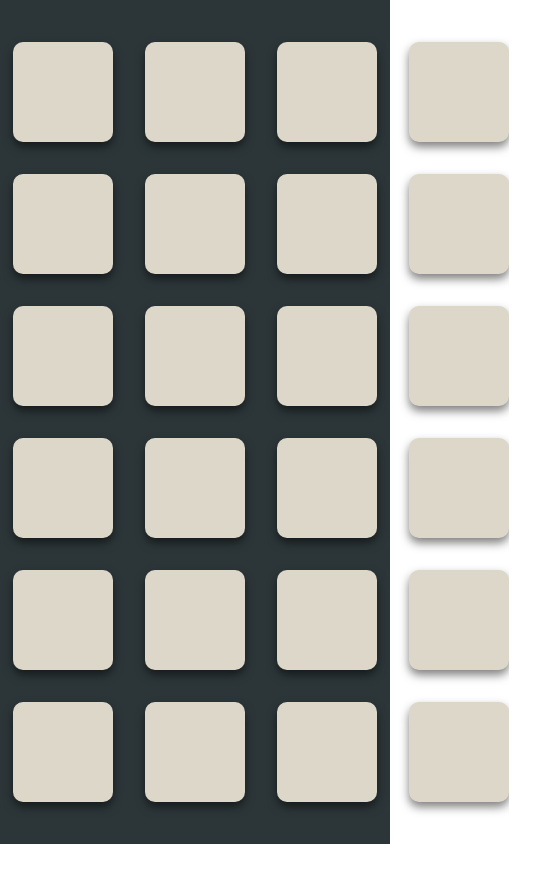
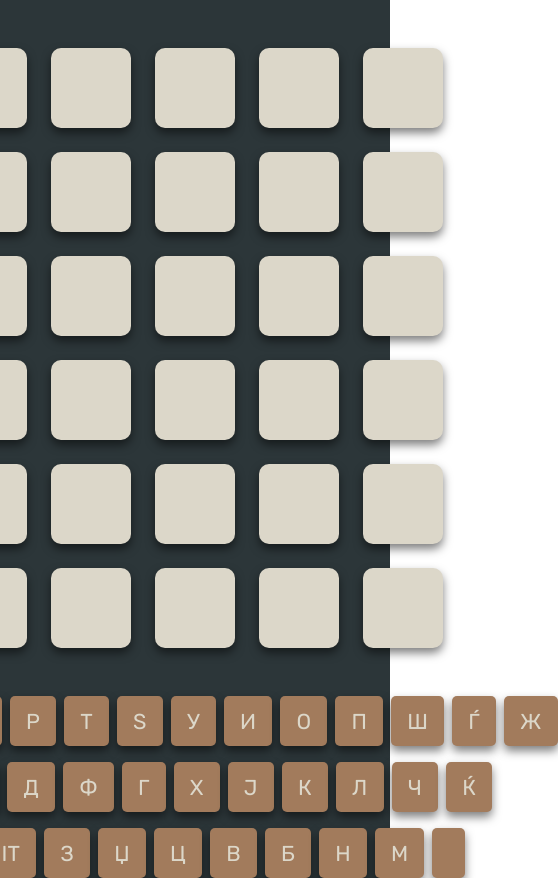
Before and after one commit to KralMarko123/marko-wordle-mk, a React (Create React App) app: page / in a window 390 px wide. Shown: the whole page, 558 px wide, since content can reach past the window. Before the commit the page ends 844 px from the top, so only its background shows below. Built offline with nearby package versions, Linux system fonts and the light colour scheme.

Commit message:
started keyboard for mobile

```diff
--- a/package.json
+++ b/package.json
@@ -4,6 +4,7 @@
   "dependencies": {
     "react": "^18.2.0",
     "react-dom": "^18.2.0",
+    "react-icons": "^4.4.0",
     "react-scripts": "^5.0.1"
   },
   "scripts": {
--- a/src/components/Grid.jsx
+++ b/src/components/Grid.jsx
@@ -1,6 +1,7 @@
 import React, { useState, useEffect } from "react";
 import Row from "./Row";
 import Modal from "./Modal";
+import Keyboard from "./Keyboard";
 import * as myConstants from "../constants/words";
 import "../styles/Grid.css";
 
@@ -13,6 +14,7 @@ const Grid = () => {
   const [isGameOver, setIsGameOver] = useState(false);
   const [isModalShown, setIsModalShown] = useState(false);
   const [modalMessage, setModalMessage] = useState("");
+  const [windowWidth, setWidth] = useState(window.innerWidth);
 
   const closeModal = () => {
     setIsModalShown(false);
@@ -96,6 +98,17 @@ const Grid = () => {
     };
   }, [currentGuess, guesses, isGameOver, solution, isModalShown, modalMessage]);
 
+  useEffect(() => {
+    const handleResize = () => {
+      setWidth(window.innerWidth);
+    };
+    window.addEventListener("resize", handleResize);
+
+    return () => {
+      window.removeEventListener("resize", handleResize);
+    };
+  }, [windowWidth]);
+
   return (
     <>
       <section className="grid">
@@ -113,6 +126,8 @@ const Grid = () => {
         })}
       </section>
 
+      {windowWidth < 1280 ? <Keyboard /> : null}
+
       {isModalShown === true ? (
         <Modal
           message={modalMessage}
--- /dev/null
+++ b/src/components/Keyboard.jsx
@@ -0,0 +1,34 @@
+import React from "react";
+import * as myConstants from "../constants/letters";
+import { MdOutlineBackspace } from "react-icons/md";
+import "../styles/Keyboard.css";
+
+const Keyboard = () => {
+  const firstRowLetters = myConstants.FIRST_ROW_LETTERS;
+  const secondRowLetters = myConstants.SECOND_ROW_LETTERS;
+  const thirdRowLetters = myConstants.THIRD_ROW_LETTERS;
+
+  return (
+    <section className="keyboard">
+      <div className="keyboard-row">
+        {firstRowLetters.map((letter) => {
+          return <span className="keyboard-letter">{letter}</span>;
+        })}
+      </div>
+      <div className="keyboard-row">
+        {secondRowLetters.map((letter) => {
+          return <span className="keyboard-letter">{letter}</span>;
+        })}
+      </div>
+      <div className="keyboard-row">
+        <span className="keyboard-letter">Submit</span>
+        {thirdRowLetters.map((letter) => {
+          return <span className="keyboard-letter">{letter}</span>;
+        })}
+        <MdOutlineBackspace className="backspace" />
+      </div>
+    </section>
+  );
+};
+
+export default Keyboard;
--- /dev/null
+++ b/src/constants/letters.jsx
@@ -0,0 +1,31 @@
+export const FIRST_ROW_LETTERS = [
+  "љ",
+  "њ",
+  "е",
+  "р",
+  "т",
+  "ѕ",
+  "у",
+  "и",
+  "о",
+  "п",
+  "ш",
+  "ѓ",
+  "ж",
+];
+
+export const SECOND_ROW_LETTERS = [
+  "а",
+  "с",
+  "д",
+  "ф",
+  "г",
+  "х",
+  "ј",
+  "к",
+  "л",
+  "ч",
+  "ќ",
+];
+
+export const THIRD_ROW_LETTERS = ["з", "џ", "ц", "в", "б", "н", "м"];
--- a/src/styles/App.css
+++ b/src/styles/App.css
@@ -6,8 +6,16 @@
   background-color: var(--dark-main);
 
   display: flex;
+  flex-direction: column;
   justify-content: center;
   align-items: center;
+  gap: var(--section-gap);
 
   font-family: "Rubik", sans-serif;
 }
+
+@media (max-width: 1279px) {
+  .app {
+    justify-content: start;
+  }
+}
--- a/src/styles/Grid.css
+++ b/src/styles/Grid.css
@@ -3,3 +3,9 @@
   flex-direction: column;
   gap: var(--grid-gap);
 }
+
+@media (max-width: 1279px) {
+  .grid {
+    margin-top: var(--section-gap);
+  }
+}
--- /dev/null
+++ b/src/styles/Keyboard.css
@@ -0,0 +1,41 @@
+.keyboard {
+  width: 100%;
+
+  display: flex;
+  flex-direction: column;
+  align-items: center;
+  gap: var(--keyboard-gap);
+}
+
+.keyboard-row {
+  width: 100%;
+  height: 50px;
+  display: flex;
+  justify-content: center;
+  align-items: center;
+  gap: var(--keyboard-row-gap);
+}
+
+.keyboard-letter,
+.backspace {
+  max-width: fit-content;
+  height: 50px;
+  background-color: var(--light-accent);
+  padding: 0.5em 0.75em;
+
+  color: var(--light-main);
+  font-size: 1.35rem;
+  text-transform: uppercase;
+
+  border-radius: var(--letter-border-radius);
+  box-shadow: var(--cell-shadow);
+
+  display: flex;
+  justify-content: center;
+  align-items: center;
+}
+
+.backspace {
+  width: 60px;
+  fill: var(--light-main);
+}
--- a/src/styles/variables.css
+++ b/src/styles/variables.css
@@ -11,17 +11,37 @@
 
   /**WIDTHS, HEIGHTS, MARGINS, PADDINGS & GAPS*/
   --cell-width: 100px;
+  --cell-height: 100px;
+
   --card-width: 40%;
-
-  --cell-height: 100px;
   --card-height: 30%;
 
   --card-padding: 1rem;
 
   --grid-gap: 2em;
+  --section-gap: 3em;
+  --keyboard-gap: 1em;
+  --keyboard-row-gap: 0.5em;
 
   /**UTILITY*/
   --cell-shadow: 0px 5px 10px 0px rgba(0, 0, 0, 0.5);
   --cell-border-radius: 10px;
+  --letter-border-radius: 5px;
   --card-border-radius: 20px;
 }
+
+@media (max-width: 1279px) {
+  :root {
+    /**WIDTHS, HEIGHTS, MARGINS, PADDINGS & GAPS*/
+    --cell-width: 80px;
+    --cell-height: 80px;
+
+    --card-width: 40%;
+    --card-height: 30%;
+
+    --card-padding: 1rem;
+
+    --grid-gap: 1.5em;
+    --section-gap: 3em;
+  }
+}
```
Also changed, not shown: 1 other file (tests, documents, lock files or other folders).
